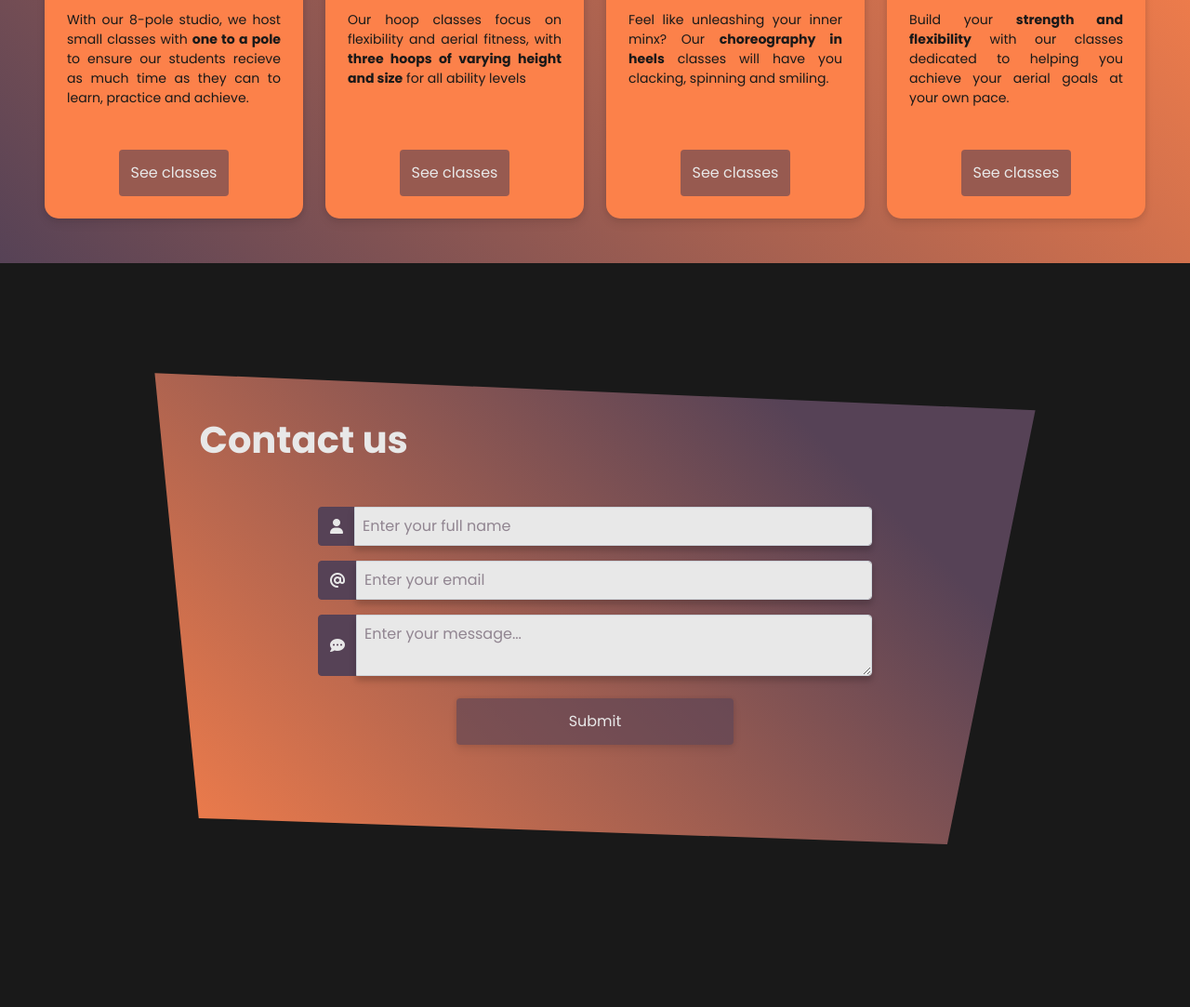
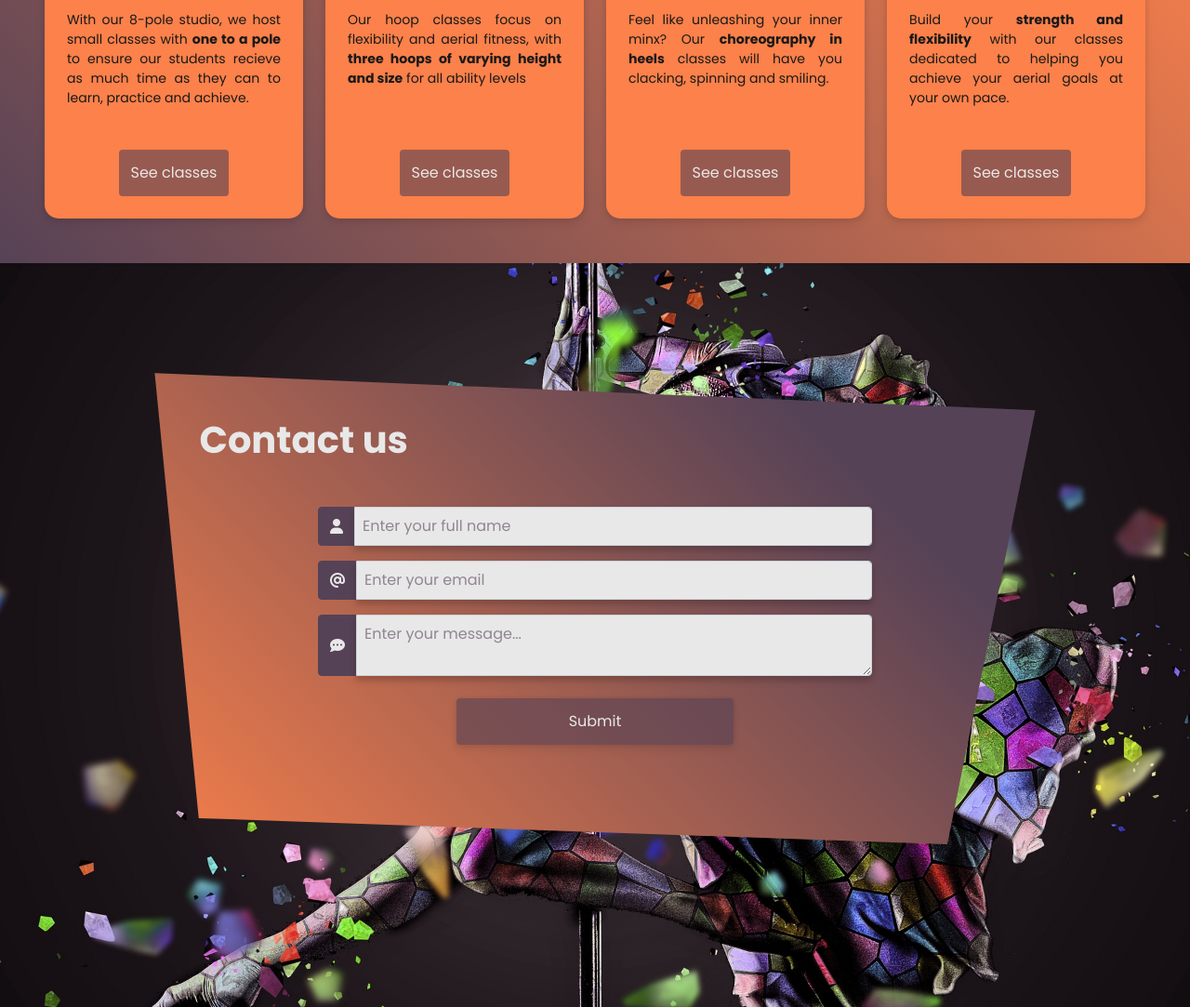
Before and after one commit to lmw95/MS1-stayvertical-v2, a plain HTML site: page index.html in a window 1280 px wide. Shown: the part 1150-2233 px from the top of the page at 93% size. Drawn offline with nearby package versions, Linux system fonts and the light colour scheme.

Commit message:
Change background of contact section

```diff
--- a/css/styles.css
+++ b/css/styles.css
@@ -187,7 +187,8 @@ body {
 
 .contact {
     height: 100vh;
-    background-color: var(--black);
+    background: url(/media/pole-dance-class.jpg) no-repeat center;
+    background-size: cover;
     color: var(--white);
 }
 
--- a/index.html
+++ b/index.html
@@ -224,8 +224,13 @@
       </div>
     </div>
 
-    <!--Contact section-->
+    <!--Testimonials section-->
     <div class="container-fluid d-none contact" id="contact"></div>
+
+    <!--Footer-->
+    <footer class="footer">
+
+    </footer>
 
 
 
```
